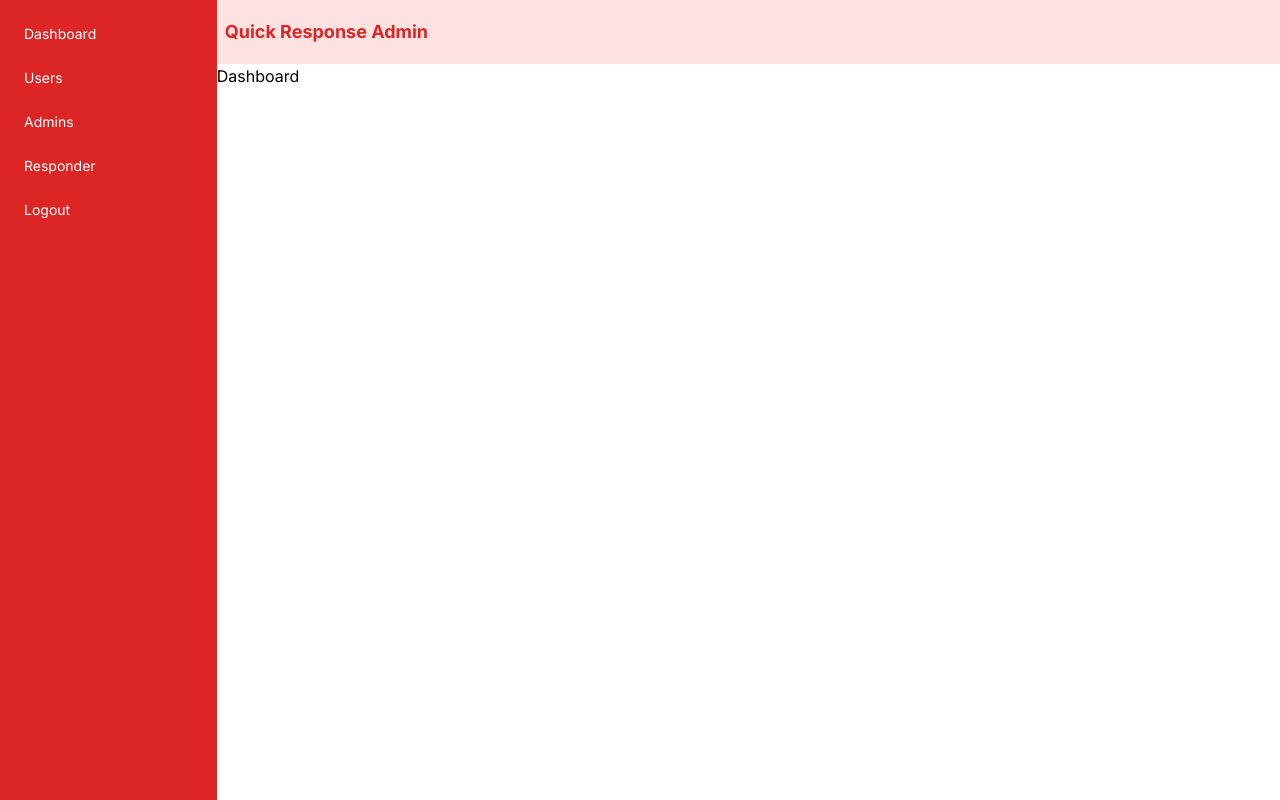
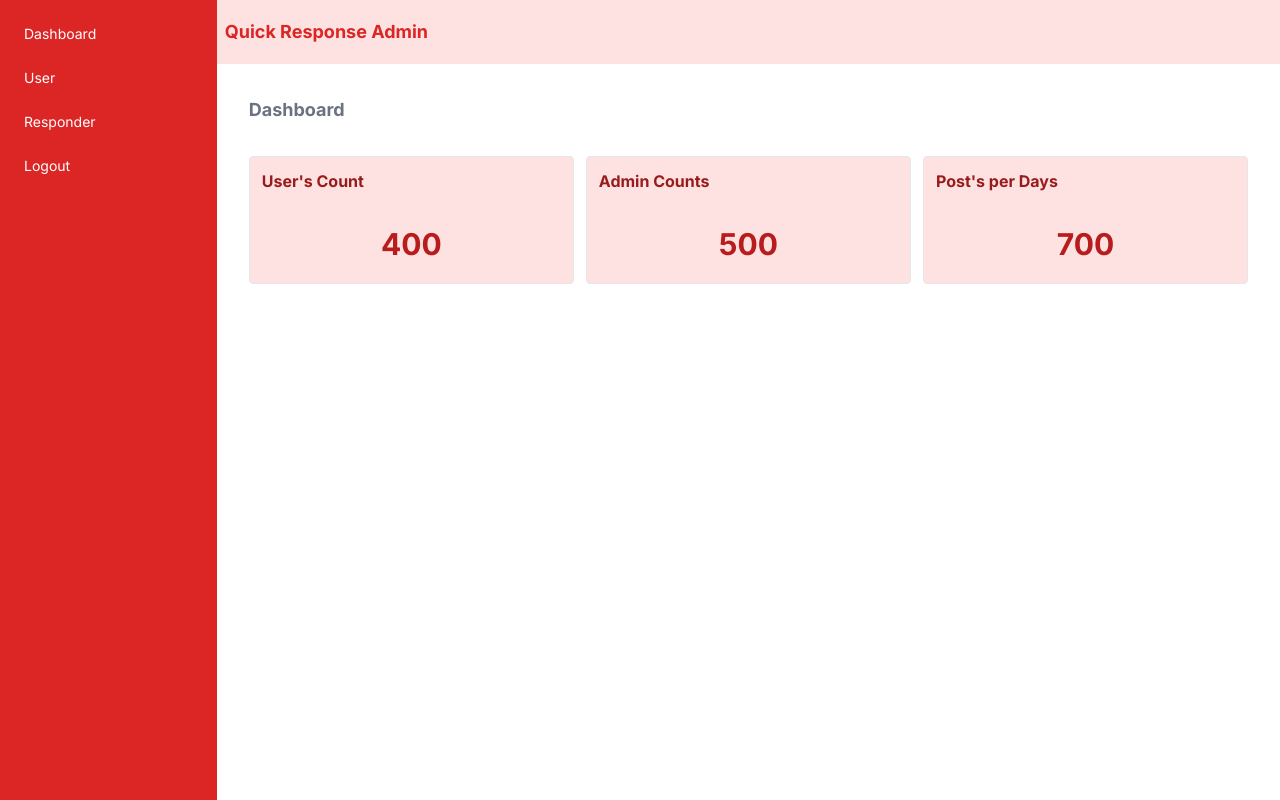
Before and after one commit to chappy11/quick-response-admin, a Next.js app: page /dashboard in a window 1280 px wide. Built offline with nearby package versions, Linux system fonts and the light colour scheme.

Commit message:
[fix][chappy] fix authentication

```diff
--- a/src/app/(auth)/dashboard/page.tsx
+++ b/src/app/(auth)/dashboard/page.tsx
@@ -1,3 +1,15 @@
+import DashboardCard from "@/app/_lib/components/DashboardCard";
+import TextHeader from "@/app/_lib/components/TextHeader";
+
 export default function DashboardPage() {
-  return <div>Dashboard</div>;
+  return (
+    <div>
+      <TextHeader text="Dashboard" />
+      <div className=" mt-8 gap-3 grid grid-cols-3">
+        <DashboardCard title={"User's Count"} counts={"400"} />
+        <DashboardCard title="Admin Counts" counts={"500"} />
+        <DashboardCard title="Post's per Days" counts="700" />
+      </div>
+    </div>
+  );
 }
--- a/src/app/(auth)/layout.tsx
+++ b/src/app/(auth)/layout.tsx
@@ -1,32 +1,72 @@
+"use client";
+import axios from "axios";
 import Link from "next/link";
+import { useEffect, useMemo, useState } from "react";
+import { toast } from "react-toastify";
+import { NavRoutes, Routes } from "../_lib/constant/route";
+import { AdminDto, AdminType } from "../_lib/types/Admin.type";
+import { Route } from "../_lib/types/Route.type";
 
 export default function AuthLayout({
   children,
 }: Readonly<{
   children: React.ReactNode;
 }>) {
+  const [users, setUsers] = useState<AdminDto | null>(null);
+  async function getUsers() {
+    try {
+      const users = await axios.get("/api/user");
+      if (!users?.data) {
+        return;
+      }
+      setUsers(users?.data?.data);
+    } catch (error) {
+      toast.error("Authentication Failed", {
+        onClose: () => (window.location.href = NavRoutes.LOGIN),
+      });
+    }
+  }
+
+  useEffect(() => {
+    getUsers();
+  }, []);
+
+  const displayAdminRoute = useMemo(() => {
+    if (!users) {
+      return;
+    }
+
+    if (users.adminType === AdminType.SUPER) {
+      return (
+        <Link href={NavRoutes.ADMIN}>
+          <li className=" hover:bg-red-800 w-full cursor-pointer p-3 text-sm">
+            Admins
+          </li>
+        </Link>
+      );
+    }
+  }, [users]);
+
+  const displayRoutes = useMemo(() => {
+    return Routes.map((item: Route, index: number) => {
+      return (
+        <Link href={item.routes} key={index.toString()}>
+          <li className=" hover:bg-red-800 w-full cursor-pointer p-3 text-sm">
+            {item.name}
+          </li>
+        </Link>
+      );
+    });
+  }, [Routes]);
+
   return (
     <div className=" flex flex-row">
       <div className=" w-1/5 h-screen text-white bg-red-600 p-3">
         <div className=" w-full ">
           <nav>
             <ul className=" w-full">
-              <Link href={"/dashboard"}>
-                <li className=" hover:bg-red-800 w-full cursor-pointer p-3 text-sm">
-                  Dashboard
-                </li>
-              </Link>
-              <Link href={"/user"}>
-                <li className=" hover:bg-red-800 w-full cursor-pointer p-3 text-sm">
-                  Users
-                </li>
-              </Link>
-              <li className=" hover:bg-red-800 w-full cursor-pointer p-3 text-sm">
-                Admins
-              </li>
-              <li className=" hover:bg-red-800 w-full cursor-pointer p-3 text-sm">
-                Responder
-              </li>
+              {displayRoutes}
+              {displayAdminRoute}
               <li className=" hover:bg-red-800 w-full cursor-pointer p-3 text-sm">
                 Logout
               </li>
@@ -40,7 +80,7 @@ export default function AuthLayout({
             Quick Response Admin
           </p>
         </div>
-        {children}
+        <div className=" p-8">{children}</div>
       </div>
     </div>
   );
--- a/src/app/(auth)/user/page.tsx
+++ b/src/app/(auth)/user/page.tsx
@@ -1,3 +1,9 @@
+import TextHeader from "@/app/_lib/components/TextHeader";
+
 export default function UserPage() {
-  return <div>User</div>;
+  return (
+    <div>
+      <TextHeader text="Users" />
+    </div>
+  );
 }
--- a/src/app/(unauth)/login/page.tsx
+++ b/src/app/(unauth)/login/page.tsx
@@ -45,9 +45,13 @@ export default function Login() {
         body: JSON.stringify(resp),
       });
       console.log(response);
-      // toast.success("Successfully Login", {
-      //   onClose: () => redirectToHome(),
-      // });
+      if (response) {
+        toast.success("Successfully Login", {
+          onClose: () => redirectToHome(),
+        });
+      } else {
+        toast.error("Something went wrong");
+      }
     } catch (error: any) {
       toast.error(error?.response?.data?.message);
     } finally {
--- /dev/null
+++ b/src/app/_lib/components/DashboardCard/index.tsx
@@ -0,0 +1,18 @@
+type Props = {
+  title: string;
+  counts: string;
+};
+
+export default function DashboardCard(props: Props) {
+  const { title, counts } = props;
+  return (
+    <div className=" p-3 border rounded bg-red-100 h-32 ">
+      <p className=" text-md font-bold text-red-800">{title}</p>
+      <div className=" flex flex-1  justify-center items-center w-full h-full">
+        <h3 className=" text-3xl text-center text-red-700 font-bold">
+          {counts}
+        </h3>
+      </div>
+    </div>
+  );
+}
--- /dev/null
+++ b/src/app/_lib/components/TextHeader/index.tsx
@@ -0,0 +1,7 @@
+type Props = {
+  text: string;
+};
+
+export default function TextHeader(props: Props) {
+  return <h1 className=" text-lg text-gray-500 font-bold">{props.text}</h1>;
+}
--- /dev/null
+++ b/src/app/_lib/constant/route.ts
@@ -0,0 +1,26 @@
+import { Route } from "../types/Route.type";
+
+export enum NavRoutes {
+    HOME = '/',
+    LOGIN = "/login",
+    DASHBOARD = "/dashboard",
+    USERS = "/user",
+    RESPONDER = "/responder",
+    ADMIN = "/admin"
+}
+
+
+export const Routes: Route[] = [
+    {
+        name: "Dashboard",
+        routes: NavRoutes.DASHBOARD
+    },
+    {
+        name: "User",
+        routes: NavRoutes.USERS
+    },
+    {
+        name: "Responder",
+        routes: NavRoutes.RESPONDER
+    }
+]
--- /dev/null
+++ b/src/app/_lib/types/Route.type.ts
@@ -0,0 +1,6 @@
+import { NavRoutes } from "../constant/route";
+
+export type Route = {
+    name: string;
+    routes: NavRoutes;
+}
--- /dev/null
+++ b/src/app/api/user/route.ts
@@ -0,0 +1,7 @@
+import { getSession } from "@/authlib";
+import { NextRequest, NextResponse } from "next/server";
+
+export async function GET(request: NextRequest) {
+    const user = await getSession(request);
+    return NextResponse.json(user);
+}
--- a/src/authlib.ts
+++ b/src/authlib.ts
@@ -7,25 +7,42 @@ const secretKey = 'secret';
 const key = new TextEncoder().encode(secretKey);
 
 export async function encrypt(payload: any) {
-    return await new SignJWT(payload).setProtectedHeader({ alg: 'HS256' }).setIssuedAt().setExpirationTime('10 sec from now').sign(key)
+    return await new SignJWT(payload).setProtectedHeader({ alg: 'HS256' }).setIssuedAt().setExpirationTime('10 min from now').sign(key)
 }
 
 
-export async function decrypt(input: string): Promise<any> {
+export async function decrypt(input: string, request: NextRequest): Promise<any> {
+    if (!input) {
+        return NextResponse.redirect(new URL('/login', request.url))
+    }
     const { payload } = await jwtVerify(input, key, { algorithms: ['HS256'] });
-
+    if (!payload) {
+        return NextResponse.redirect(new URL('/login', request.url))
+    }
     return payload
 }
 
 export async function login(data: AdminDto) {
-    const expires = new Date(Date.now() + 10 * 1000);
+    const expires = new Date(Date.now() + ((10 * 1000) * 5));
     const session = await encrypt({ data, expires });
     const response = NextResponse.next();
     cookies().set("user", session, { expires, httpOnly: true })
+    return response;
 }
 
 export async function logout() {
     cookies().set("user", "", { expires: new Date(0) });
+}
+
+export async function getSession(request: NextRequest) {
+    const session = request.cookies.get("user")?.value;
+
+    if (!session) {
+        return;
+    }
+    const parsed = decrypt(session, request)
+
+    return parsed;
 }
 
 export async function updateSession(request: NextRequest) {
@@ -35,8 +52,8 @@ export async function updateSession(request: NextRequest) {
         return NextResponse.redirect(new URL('/login', request.url))
     };
 
-    const parsed = await decrypt(session);
-    parsed.expires = new Date(Date.now() + 10 * 1000)
+    const parsed = await decrypt(session, request);
+    parsed.expires = new Date(Date.now() + ((10 * 1000) * 5))
     const res = NextResponse.next();
     res.cookies.set({
         name: 'user',
```
